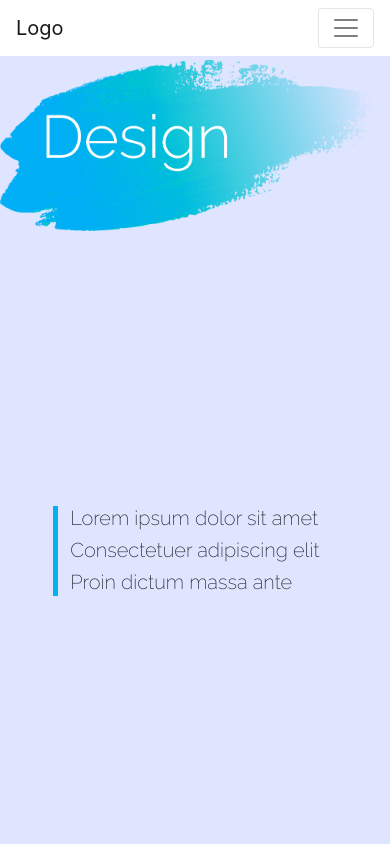
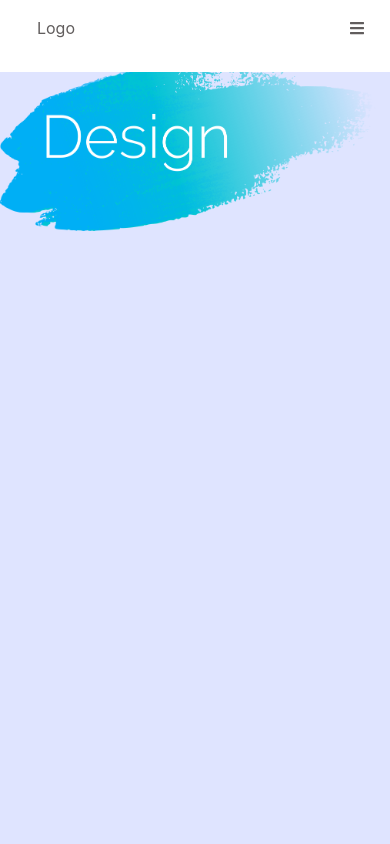
Before and after one commit to CleytonFerreira/gatsby-design-template, a Gatsby site: page / in a window 390 px wide. Shown: the top 844 px of the page. Built offline with nearby package versions, Linux system fonts and the light colour scheme; Gatsby itself is replaced by a stand-in of ours.

Commit message:
Refatoração do navbar

```diff
--- a/package.json
+++ b/package.json
@@ -13,6 +13,9 @@
     "test": "echo \"Write tests! -> https://gatsby.dev/unit-testing \""
   },
   "dependencies": {
+    "@fortawesome/fontawesome-svg-core": "^1.2.25",
+    "@fortawesome/free-solid-svg-icons": "^5.11.2",
+    "@fortawesome/react-fontawesome": "^0.1.7",
     "bootstrap": "^4.3.1",
     "gatsby": "^2.16.1",
     "gatsby-plugin-smoothscroll": "^1.0.3",
--- a/src/components/Home.js
+++ b/src/components/Home.js
@@ -5,11 +5,11 @@ export default () => (
     <div id="home-container">
         <img src={BgHome} alt="bg-home" className="responsive" id="bg" />
 
-        <div id="slogan">
+        {/* <div id="slogan">
         <div className="vertical-line"></div>
             <h5 className="responsive">Lorem ipsum dolor sit amet</h5>
             <h5 className="responsive">Consectetuer adipiscing elit</h5>
             <h5 className="responsive">Proin dictum massa ante</h5>
-        </div>
+        </div> */}
     </div>
 )
--- a/src/components/Navbar.js
+++ b/src/components/Navbar.js
@@ -1,26 +1,45 @@
-import React from 'react';
-import { Navbar, Nav } from 'react-bootstrap';
+import React, { Component } from 'react';
+import { FontAwesomeIcon } from '@fortawesome/react-fontawesome';
+import { faBars } from '@fortawesome/free-solid-svg-icons';
 import scrollTo from 'gatsby-plugin-smoothscroll';
 
 
-function toggleNavbar() {
-    var element = document.getElementById("responsive-navbar-nav");
-    var toggler = document.getElementById("nav-button");
-    element.classList.remove("show");
-    toggler.classList.add("collapsed");
+export default class Navbar extends Component {
+    constructor() {
+        super()
+        this.state = {
+            opened: false
+        };
+
+        this.toggle = this.toggle.bind(this)
+    }
+
+    toggle() {
+        this.setState({
+            opened: !this.state.opened
+        });
+    }
+
+    render() {
+        return (
+            <nav className="navbar">
+                <div className="nav-brand">Logo</div>
+                <ul className={`nav-links ${this.state.opened ? "opened" : "closed"}`}>
+                    <li className="nav-link">
+                        <button onClick={() => { scrollTo('#home'); this.toggle()}}>Home</button>
+                    </li>
+                    <li className="nav-link">
+                        <button onClick={() => { scrollTo('#sobre'); this.toggle()}}>Sobre</button>
+                    </li>
+                    <li className="nav-link">
+                        <button onClick={() => { scrollTo('#portfolio'); this.toggle()}}>Portfolio</button>
+                    </li>
+                    <li className="nav-link">
+                        <button onClick={() => { scrollTo('#contato'); this.toggle()}}>Contato</button>
+                    </li>
+                </ul>
+                <div className="nav-toggler"><FontAwesomeIcon icon={faBars} onClick={this.toggle} /></div>
+            </nav>
+        )
+    }
 }
-
-export default () => (
-    <Navbar collapseOnSelect expand="lg" fixed="top">
-        <Navbar.Brand onClick={() => { scrollTo('#home'); toggleNavbar() }}>Logo</Navbar.Brand>
-        <Navbar.Toggle id="nav-button" aria-controls="responsive-navbar-nav"/>
-        <Navbar.Collapse id="responsive-navbar-nav">
-            <Nav>
-                <Nav.Link onClick={() => { scrollTo('#home'); toggleNavbar() }}>Home</Nav.Link>
-                <Nav.Link onClick={() => { scrollTo('#sobre'); toggleNavbar() }}>Sobre</Nav.Link>
-                <Nav.Link onClick={() => { scrollTo('#portfolio'); toggleNavbar() }}>Portfolio</Nav.Link>
-                <Nav.Link onClick={() => { scrollTo('#contato'); toggleNavbar() }}>Contato</Nav.Link>
-            </Nav>
-        </Navbar.Collapse>
-    </Navbar>
-);
--- a/src/styles/_Home.scss
+++ b/src/styles/_Home.scss
@@ -12,7 +12,8 @@
   position: absolute;
   z-index: 1;
   top: 75%;
-  left: 75%;
+  margin-left: 75%;
+  z-index: 0;
 }
 
 .vertical-line {
--- a/src/styles/_Navbar.scss
+++ b/src/styles/_Navbar.scss
@@ -1,15 +1,93 @@
-nav {
-  background-color: #fff;
-  #responsive-navbar-nav {
-    font-size: 20px;
-    justify-content: flex-end;
+$full: 100%;
+$zambezi: #615d5d;
+@mixin flexCenter {
+  justify-self: center;
+  align-self: center;
+}
+
+.navbar {
+  display: grid;
+  grid-template-columns: 80px 1fr;
+  gap: 0;
+  width: $full;
+  height: auto;
+  background: #fff;
+  position: fixed;
+  z-index: 1;
+
+  .nav-brand {
+    @include flexCenter();
+    color: $zambezi;
+    cursor: pointer;
+  }
+
+  .nav-links {
+    display: flex;
+    justify-self: flex-end;
+    .nav-link {
+      padding: 20px;
+      list-style-type: none;
+      button {
+        background: transparent;
+        border: none;
+        color: $zambezi;
+        &:hover {
+          transition: 0.5s;
+          color: #00b2f1;
+        }
+      }
+    }
+  }
+
+  .nav-toggler {
+    display: none;
   }
 }
 
-.navbar-light .navbar-nav .nav-link {
-  color: rgb(97, 93, 93);
-  &:hover{
-    transition: 0.5s;
-    color: #00b2f1;
+@media screen and (max-width: 768px) {
+  .navbar {
+    grid-template-columns: repeat(3 1fr);
+    grid-template-rows: 40px auto;
+    .nav-brand {
+      grid-area: 1/1/2/2;
+    }
+    .nav-links {
+      width: $full;
+      .nav-link {
+        padding: 0;
+        button {
+          width: $full;
+          height: $full;
+          padding: 20px;
+          cursor: pointer;
+        }
+      }
+    }
+    .nav-toggler {
+      grid-area: 1/3/2/4;
+      @include flexCenter();
+      display: block;
+      color: $zambezi;
+      cursor: pointer;
+      padding: 10px 10px
+    }
+  }
+
+  .opened {
+    grid-area: 2/1/3/4;
+    flex-direction: column;
+    width: $full;
+    height: 248px;
+    overflow: hidden;
+    transition: height 0.3s ease-in-out;
+  }
+
+  .closed {
+    grid-area: 2/1/3/4;
+    flex-direction: column;
+    width: $full;
+    height: 0;
+    overflow: hidden;
+    transition: height 0.3s ease-in-out;
   }
 }
--- a/src/styles/index.scss
+++ b/src/styles/index.scss
@@ -19,10 +19,6 @@ body {
     "Contato"
     "footer";
   grid-template-rows: repeat(4, 100vh) auto;
-}
-
-.navbar-brand {
-  cursor: pointer;
 }
 
 h3 {
```
Also changed, not shown: src/styles/index.css, 2 other files.
